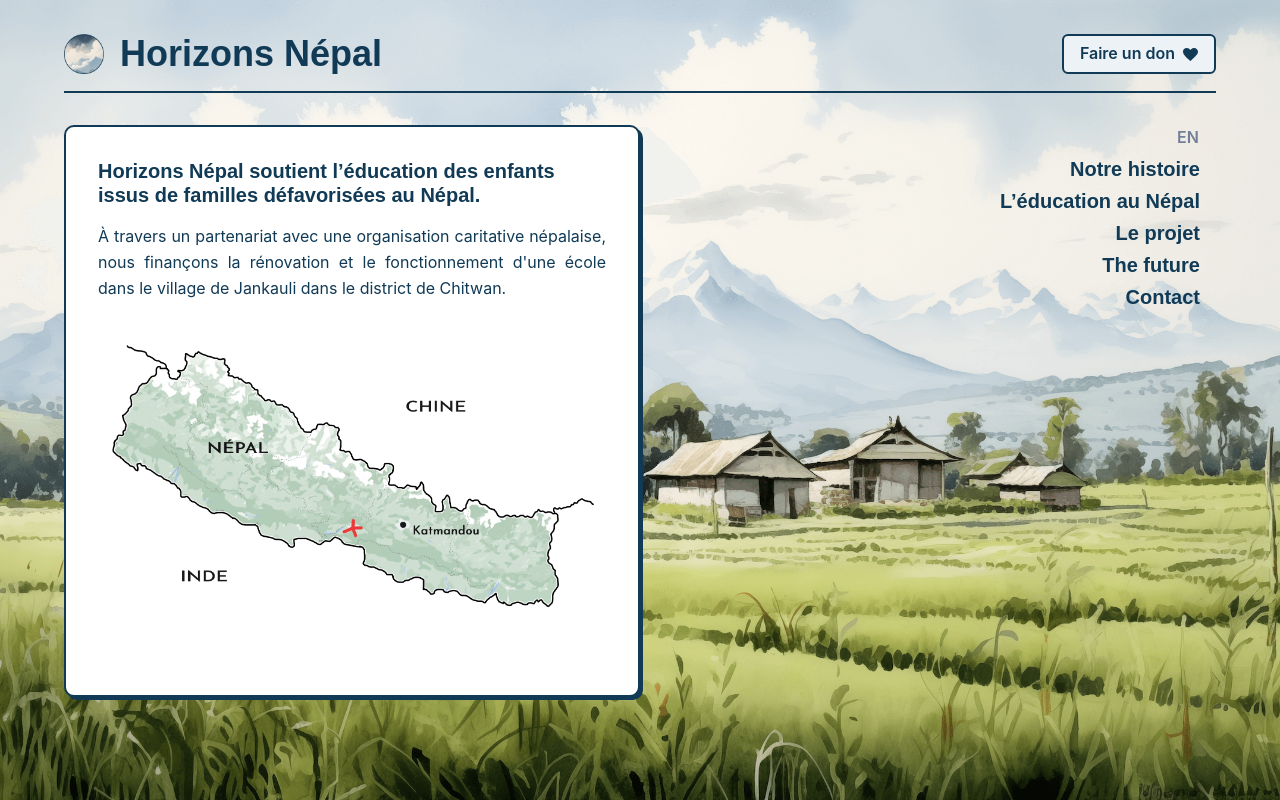
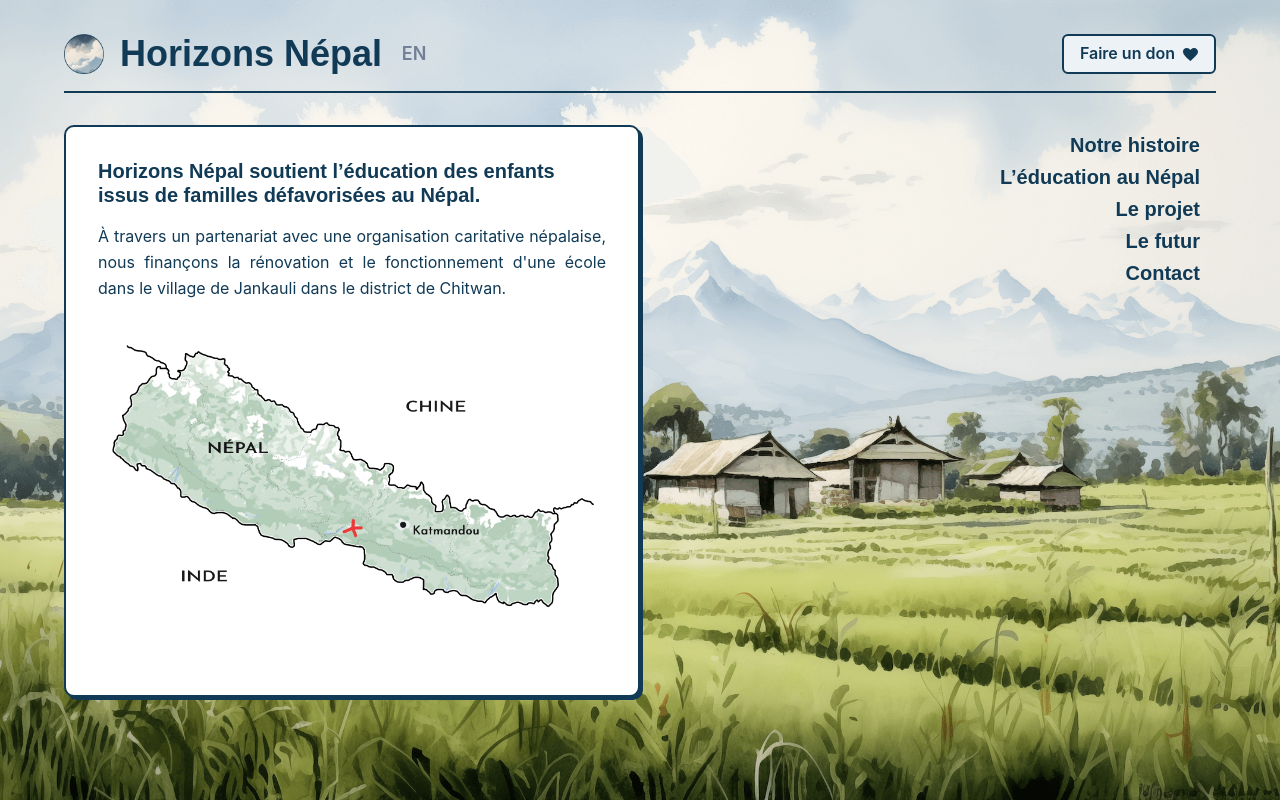
Before and after one commit to victormasson21/hn-vite, a React (Vite) app: page / in a window 1280 px wide. Built offline with nearby package versions, Linux system fonts and the light colour scheme.

Commit message:
Move language switcher

```diff
--- a/src/App.jsx
+++ b/src/App.jsx
@@ -41,7 +41,11 @@ const App = () => {
         px={[4, 8, 16]}
       >
         <Stack width="100%" height="100%" gap={0}>
-          <Header menuOpen={menuOpen} setMenuOpen={setMenuOpen} />
+          <Header
+            menuOpen={menuOpen}
+            setMenuOpen={setMenuOpen}
+            setLocale={setLocale}
+          />
 
           <Stack
             spacing={8}
@@ -56,10 +60,7 @@ const App = () => {
             <Box>
               {isMobile && menuOpen ? (
                 <StyledBlock>
-                  <MenuContent
-                    setMenuOpen={setMenuOpen}
-                    setLocale={setLocale}
-                  />
+                  <MenuContent setMenuOpen={setMenuOpen} />
                 </StyledBlock>
               ) : (
                 <Content menuOpen={menuOpen} />
@@ -71,7 +72,7 @@ const App = () => {
               </Box>
             ) : (
               <Box position="sticky" top={0} pr={4}>
-                <MenuContent setMenuOpen={setMenuOpen} setLocale={setLocale} />
+                <MenuContent setMenuOpen={setMenuOpen} />
               </Box>
             )}
           </Stack>
--- a/src/components/Header.jsx
+++ b/src/components/Header.jsx
@@ -4,6 +4,7 @@ import { MobileMenu } from "./MobileMenu";
 import { Donner } from "./Donner";
 import { useContext } from "react";
 import { LanguageContext } from "../App";
+import { LanguageSwitcher } from "./LanguageSwitcher";
 
 const HorizonsNepal = () => {
   const locale = useContext(LanguageContext);
@@ -23,7 +24,7 @@ const HorizonsNepal = () => {
   );
 };
 
-export const Header = ({ menuOpen, setMenuOpen }) => {
+export const Header = ({ menuOpen, setMenuOpen, setLocale }) => {
   const [isMobile] = useMediaQuery("(max-width: 768px)");
   return (
     <Stack
@@ -38,7 +39,10 @@ export const Header = ({ menuOpen, setMenuOpen }) => {
       position="sticky"
       top="0"
     >
-      <HorizonsNepal />
+      <Stack direction="row" spacing={3}>
+        <HorizonsNepal />
+        <LanguageSwitcher setLocale={setLocale} />
+      </Stack>
       {isMobile ? (
         <MobileMenu menuOpen={menuOpen} setMenuOpen={setMenuOpen} />
       ) : (
--- a/src/components/LanguageSwitcher.jsx
+++ b/src/components/LanguageSwitcher.jsx
@@ -8,7 +8,7 @@ export const LanguageSwitcher = ({ setLocale }) => {
     <Button
       onClick={() => setLocale(locale === "EN" ? "FR" : "EN")}
       variant="link"
-      mr={-2}
+      fontSize={18}
     >
       {locale === "EN" ? "FR" : "EN"}
     </Button>
--- a/src/components/MenuContent.jsx
+++ b/src/components/MenuContent.jsx
@@ -2,14 +2,12 @@ import { Heading, Link, List, ListItem, useMediaQuery } from "@chakra-ui/react";
 import { contentMap } from "../contentMap";
 import { useContext } from "react";
 import { LanguageContext } from "../App";
-import { LanguageSwitcher } from "./LanguageSwitcher";
 
-export const MenuContent = ({ setMenuOpen, setLocale }) => {
+export const MenuContent = ({ setMenuOpen }) => {
   const [isMobile] = useMediaQuery("(max-width: 768px)");
   const locale = useContext(LanguageContext);
   return (
     <List textAlign={isMobile ? "center" : "right"}>
-      <LanguageSwitcher setLocale={setLocale} />
       {Object.keys(contentMap).map((key) => {
         return (
           <ListItem key={key}>
--- a/src/contentMap.jsx
+++ b/src/contentMap.jsx
@@ -23,7 +23,7 @@ export const contentMap = {
     component: <Projet />,
   },
   futur: {
-    title: { FR: "The future", EN: "What comes next" },
+    title: { FR: "Le futur", EN: "What comes next" },
     displayTitle: true,
     component: <Futur />,
   },
```
